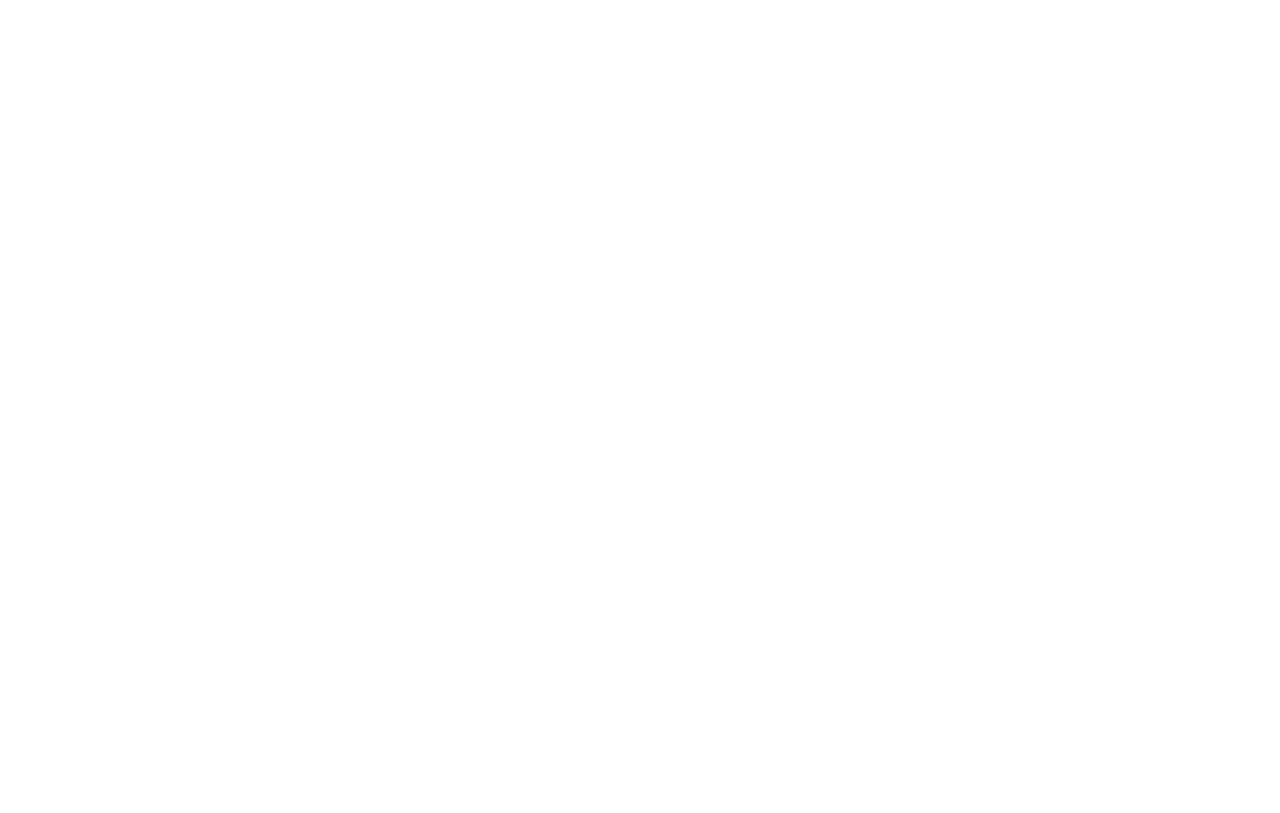
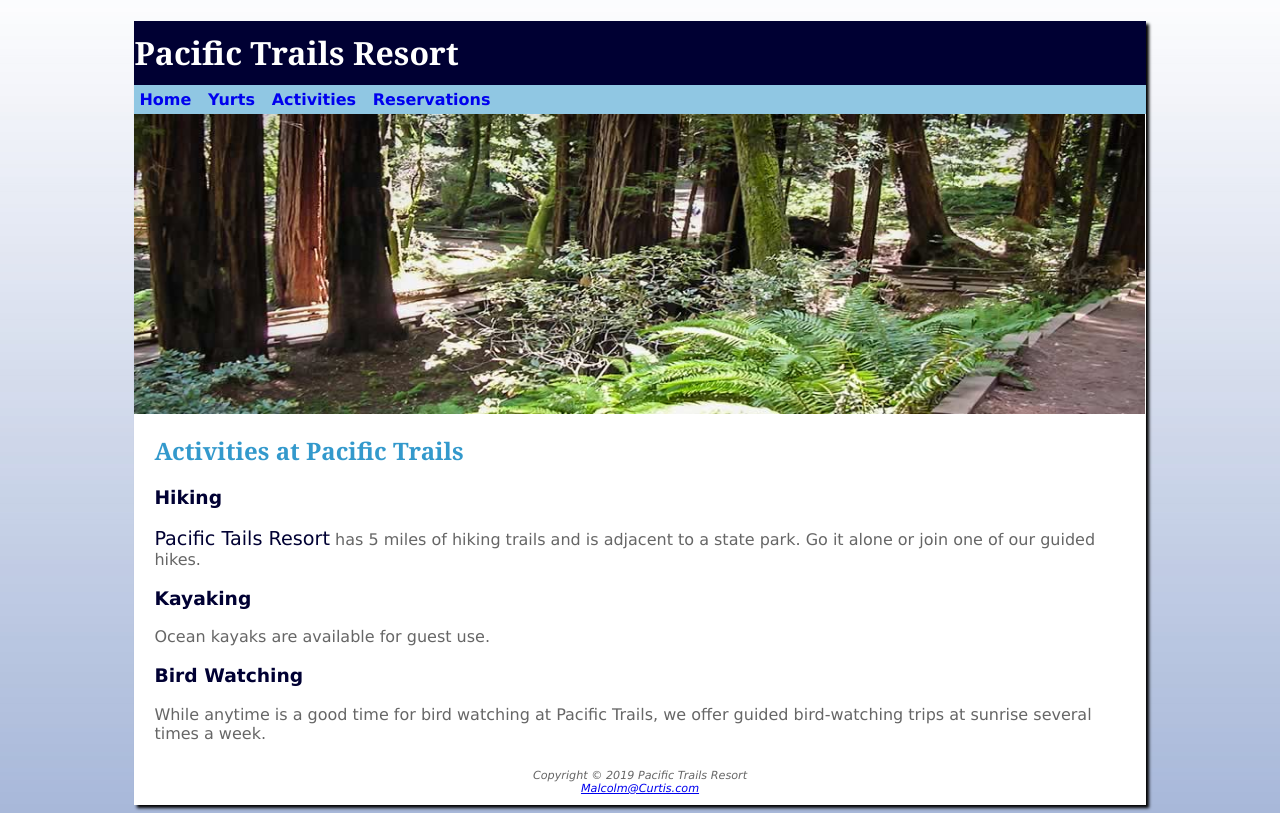
Before and after one commit to Malcmalc2/PacificTrails-Resort, a plain HTML site: page activities.html in a window 1280 px wide. Drawn offline with Linux system fonts and the light colour scheme.

Commit message:
Chapter 4
Visual Elements and Graphics

```diff
--- a/activities.html
+++ b/activities.html
@@ -0,0 +1,42 @@
+<!DOCTYPE html>
+<head>
+  <link rel="stylesheet" href="./css/stylesheet.css">
+  <link rel="icon" href="./img/favicon.ico" type="image/x-icon"/>
+  <title>Pacific Trails Resort :: Activities</title>
+</head>
+<body>
+  <div id="wrapper">
+    <!-- Header -->
+    <header>
+      <h1>Pacific Trails Resort</h1>
+    </header>
+
+    <!-- Navigation -->
+    <nav>
+      <a href="./index.html">Home</a>&nbsp;&nbsp;
+      <a href="./yurts.html">Yurts</a>&nbsp;&nbsp;
+      <a href="./activities.html">Activities</a>&nbsp;&nbsp;
+      <a href="./reservations.html">Reservations</a>
+    </nav>
+
+    <div id="trailhero"></div>
+
+    <!-- Content -->
+    <main>
+      <h2>Activities at Pacific Trails</h2>
+      <h3>Hiking</h3>
+      <p><span class="resort">Pacific Tails Resort</span> has 5 miles of hiking trails and is adjacent to a state park. Go it alone or join one of our guided hikes.</p>
+      <h3>Kayaking</h3>
+      <p>Ocean kayaks are available for guest use.</p>
+      <h3>Bird Watching</h3>
+      <p> While anytime is a good time for bird watching at Pacific Trails, we offer guided bird-watching trips at sunrise several times a week.</p>
+    </main>
+
+    <!-- Footer -->
+    <footer>
+      Copyright &copy; 2019 Pacific Trails Resort<br>
+      <a href="mailto:itcurtis@hotmail.com">Malcolm@Curtis.com</a>
+    </footer>
+  </div>
+</body>
+</html>
--- a/css/stylesheet.css
+++ b/css/stylesheet.css
@@ -1,4 +1,5 @@
 body {
+    background-image: url("/img/background.jpg");
     background-color: #FFFFFF;
     color: #666666;
     font-family: Verdana, Arial, sans-serif;
@@ -13,6 +14,7 @@ header {
 
 h1 {
     line-height: 200%;
+    margin-bottom: 0px;
 }
 
 h2 {
@@ -20,13 +22,51 @@ h2 {
     font-family: Georgia, sans-serif;
 }
 
+h3 {
+    color: #000033;
+}
+
 /* Navigation */
 nav {
     font-weight: bold;
     background-color: #90C7E3;
+    padding: 5px;
+}
+
+nav a {
+    text-decoration: none;
+}
+
+/* Images */
+
+#homehero {
+    background-image: url("/img/coast.jpg");
+    height: 300px;
+    background-size: 100% 100%;
+    background-repeat: no-repeat;
+}
+
+#yurthero {
+    background-image: url("/img/yurt.jpg");
+    height: 300px;
+    background-size: 100% 100%;
+    background-repeat: no-repeat;
+}
+
+#trailhero {
+    background-image: url("/img/trail.jpg");
+    height: 300px;
+    background-size: 100% 100%;
+    background-repeat: no-repeat;
 }
 
 /* Content */
+main {
+    padding-left: 20px;
+    padding-right: 20px;
+    display: block;
+}
+
 dt {
     color: #000033;
     font-weight: bold;
@@ -38,9 +78,13 @@ dt {
 }
 
 #wrapper {
+    background-color: #FFFFFF;
     width: 80%;
+    min-width: 700px;
+    max-width: 1024px;
     margin-right: auto;
     margin-left: auto;
+    box-shadow: 3px 3px 3px black;
 }
 
 /* Footer */
@@ -48,4 +92,5 @@ footer {
     font-size: .70em;
     font-style: italic;
     text-align: center;
+    padding: 10px;
 }
```
Also changed, not shown: index.html (+3 -0 lines), yurts.html (+3 -0 lines), img/background.jpg (added), img/coast.jpg (added), img/sunset.jpg (added), img/trail.jpg (added), img/yurt.jpg (added).
